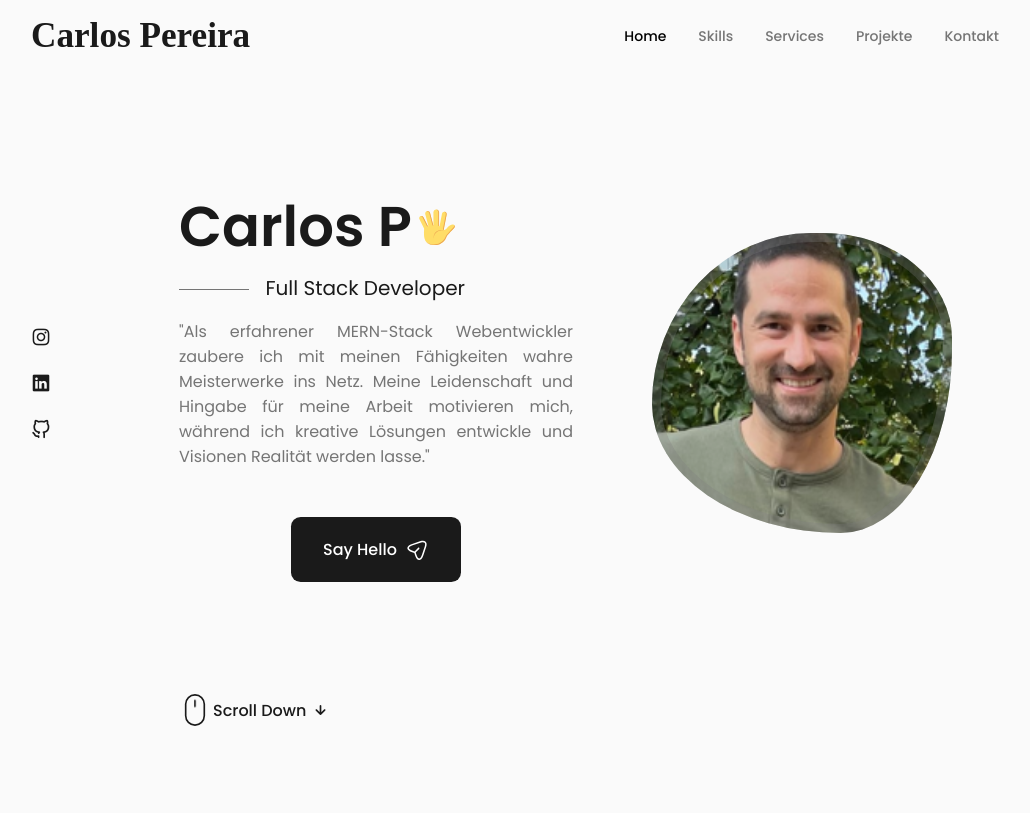
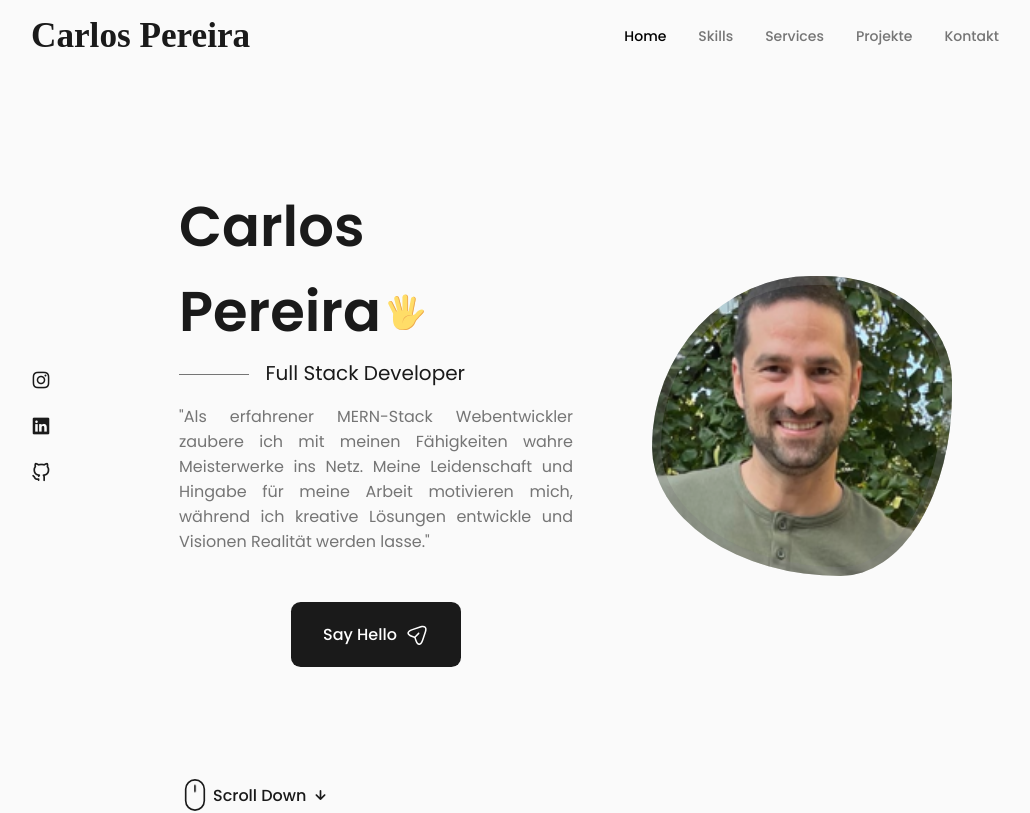
Before and after one commit to CarlosPereira85/Portfolio, a React (Create React App) app: page / in a window 1280 px wide. Shown: the top 813 px of the page, without its empty margins (125-1155 px from the left). Built offline with nearby package versions, Linux system fonts and the light colour scheme; a web font is replaced by a local one.

Commit message:
first commit4

```diff
--- a/src/components/home/Data.jsx
+++ b/src/components/home/Data.jsx
@@ -3,7 +3,7 @@ import React from 'react'
 const Data = () => {
   return (
     <div className="home__data">
-        <h1 className="home__title">Carlos P
+        <h1 className="home__title">Carlos Pereira
 
         <svg
                   width="36"
```
